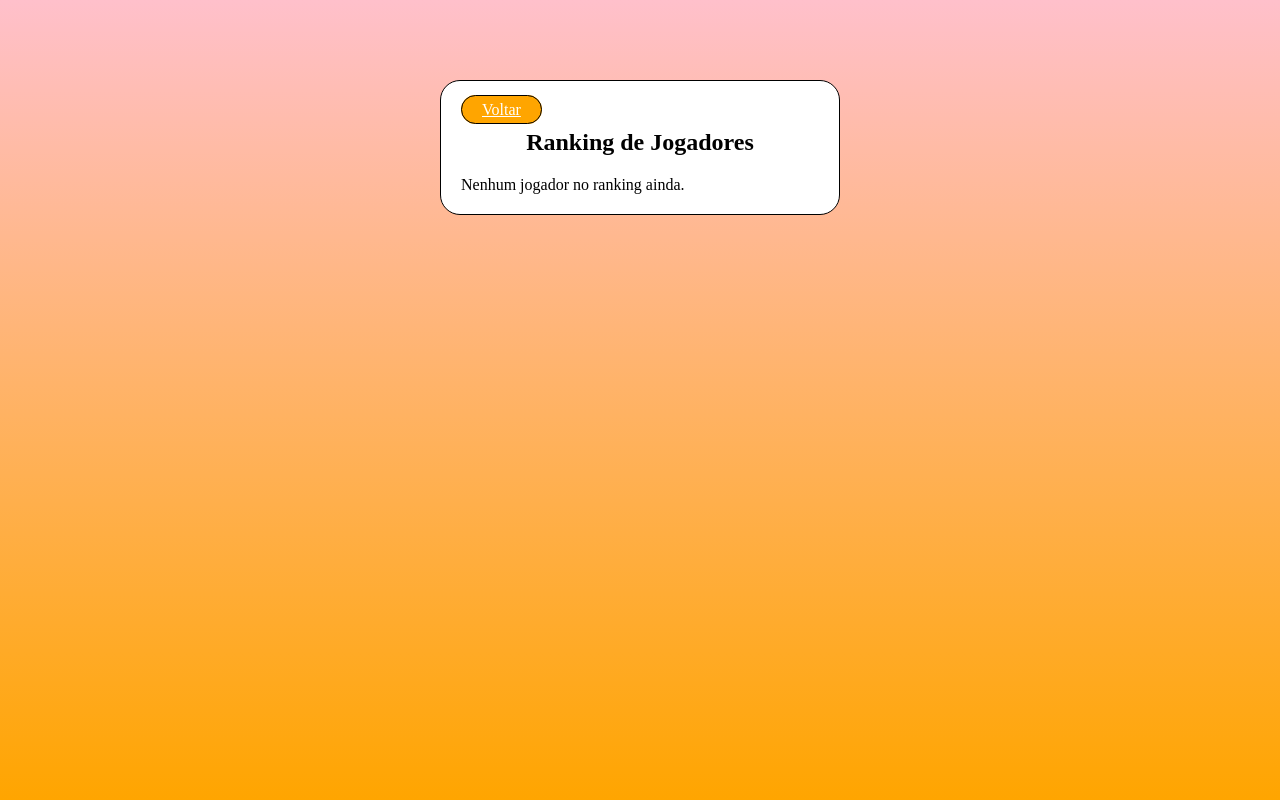
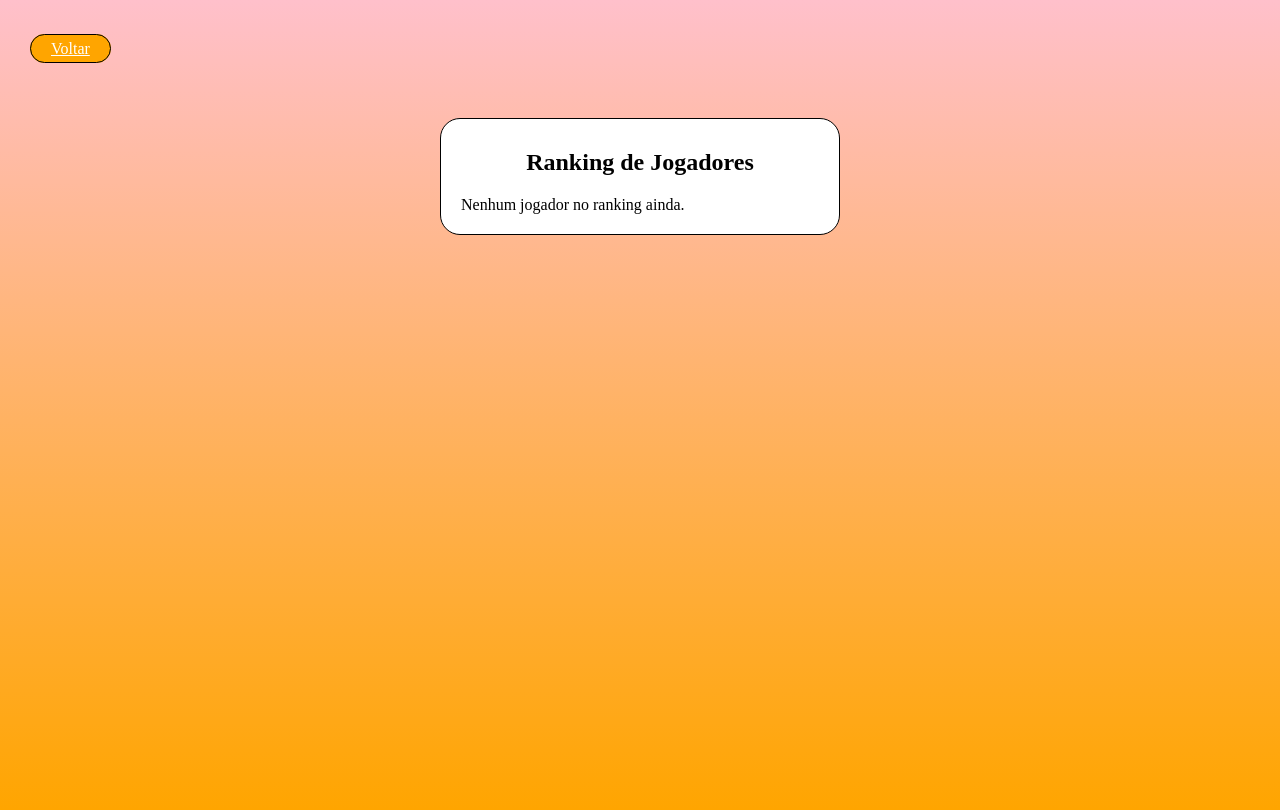
Before and after one commit to Talhetti/SuperQuiz, a PHP site: page /ranking.php in a window 1280 px wide. Run offline with PHP 8.4, Linux system fonts and the light colour scheme; the visitor is signed in with stand-in values (Sample User, id 1); data that the repository does not hold is empty.

Commit message:
finalização

```diff
--- a/css/Ranking.css
+++ b/css/Ranking.css
@@ -8,6 +8,7 @@ body {
     background: linear-gradient(to top, orange, pink);
     width: 100%;
     height: 100vh;
+    overflow: hidden;
 }
 
 .containerTable {
@@ -38,7 +39,14 @@ li {
     text-align: center;
 }
 
+.ranking {
+    margin: 10px auto;
+}
+
 a {
+    position: relative;
+    top: 30px;
+    left: 30px;
     width: 60px;
     padding: 5px 20px;
     border: 1px solid black;
--- a/ranking.php
+++ b/ranking.php
@@ -20,8 +20,11 @@ if (!isset($_SESSION['Id_Usuario'])) {
 </head>
 
 <body>
+    <div class="ranking">
+        <a href="TelaInicial.php">Voltar</a>
+    </div>
+
     <div class="containerTable">
-        <a href="TelaInicial.php">Voltar</a>
         <h2 style="margin-top: 10px;">Ranking de Jogadores</h2>
         <?php
         $QueryRanking = "SELECT u.nome, r.pontuacao
```
